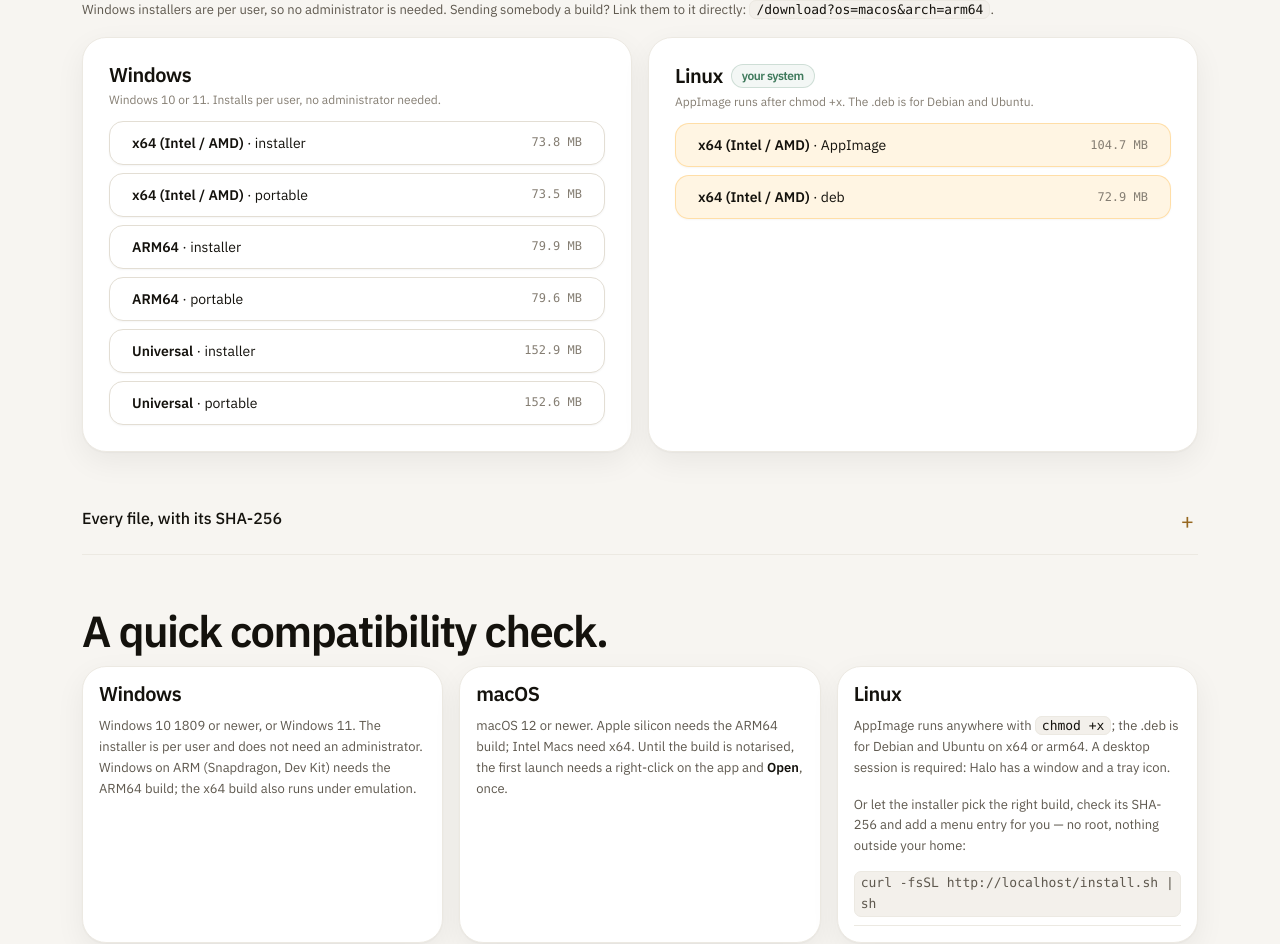
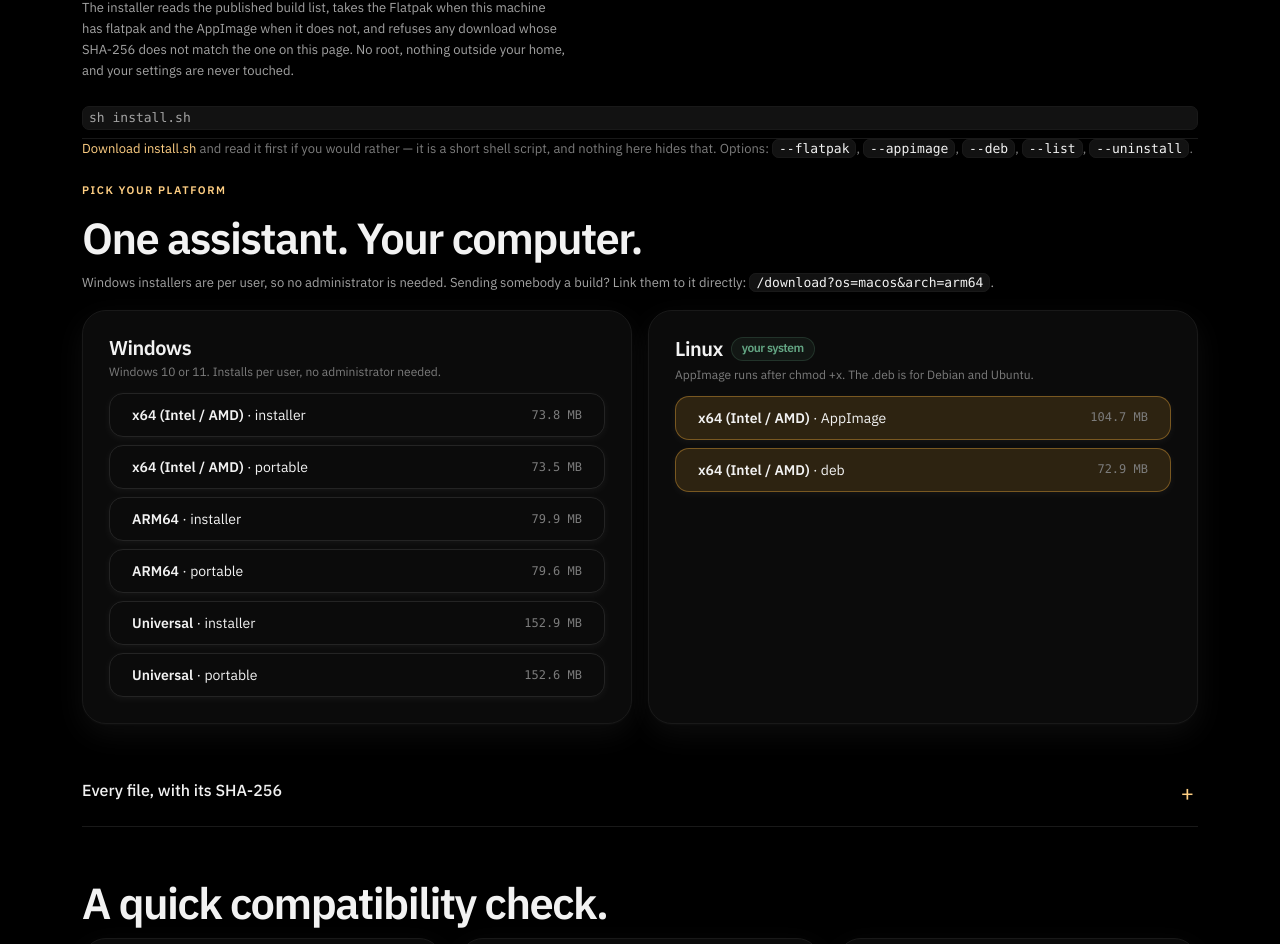
Before and after one commit to reteshmani0-droid/Halo, a website: page download.html in a window 1280 px wide. Shown: the part 755-1699 px from the top of the page. Drawn offline with Linux system fonts and the light colour scheme.

```diff
--- /dev/null
+++ b/assets/css/black.css
@@ -0,0 +1,63 @@
+/*
+ * The black theme.
+ *
+ * site.css was written for a warm paper page: white cards, a near-black pill and the mark's
+ * gold kept for small marks. This is the same design in black, loaded after it, so the step
+ * ladder is neutral and the only colour on the page is the mark's own.
+ *
+ * Tokens are overridden rather than every component: site.css already drives each surface
+ * from them, so nothing else needs to know the page changed colour. The handful of literal
+ * colours it carries outside the token block are repeated at the bottom, because those were
+ * parchment values and would otherwise stay light on a black page.
+ */
+:root {
+  --bg: #000000;
+  --panel: #0b0b0b;
+  --panel-2: #121212;
+  --raise: #1c1c1c;
+  --line: #242424;
+  --line-soft: #191919;
+  --line-strong: #3a3a3a;
+  --hair: #ffffff0d;
+
+  --ink: #f2f2f2;
+  --muted: #a3a3a3;
+  --dim: #7c7c7c;
+
+  /* The readable weight of the accent moves up on black, not down. */
+  --accent-ink: color-mix(in srgb, var(--accent) 64%, #ffffff);
+
+  /* The one action: paper on black, the inverse of the old near-black pill. */
+  --action: #f4f1ea;
+  --action-hover: #ffffff;
+  --on-action: #0a0a0a;
+
+  --ok: #63a583;
+  --warn: #d6bd6a;
+  --danger: #c0706f;
+  --danger-ink: #d79999;
+  --danger-line: #4d3032;
+
+  /* Lift on black is a white glow: a black shadow is invisible there and the card stops
+     reading as raised. */
+  --shadow-soft: 0 1px 2px #ffffff08, 0 10px 30px #ffffff0d;
+  --shadow-lift: 0 2px 4px #ffffff0b, 0 24px 60px #ffffff17;
+}
+
+body { color-scheme: dark; }
+
+header.site { background: #000000d9; }
+.btn { box-shadow: 0 1px 2px #ffffff08; }
+.btn.primary { box-shadow: 0 1px 2px #ffffff1a, 0 8px 24px #ffffff17; }
+.btn.danger:hover { background: #c0706f1a; }
+input[type="text"], input[type="email"], input[type="password"], input[type="search"], select, textarea { box-shadow: inset 0 1px 2px #ffffff08; }
+.switch input::after { box-shadow: 0 1px 3px #ffffff14; }
+.switch input:checked { background: var(--accent); }
+.pill.ok { border-color: #63a58333; background: #63a58314; }
+.pill.bad { background: #c0706f14; }
+.pill.warn { border-color: #d6bd6a33; background: #d6bd6a14; }
+.ownership-art, .auth-story { background: linear-gradient(160deg, #101010 0%, var(--panel-2) 55%, #1a1a1a 100%); }
+.orbit-label, .preview-composer, .dl .os .arch .btn { box-shadow: 0 2px 8px #ffffff0d; }
+.footer-wordmark { color: #141414; }
+#setup { border-color: #d6bd6a40; background: #d6bd6a14; }
+#setup code { background: #ffffff08; }
--- a/assets/js/config.js
+++ b/assets/js/config.js
@@ -17,7 +17,7 @@
 window.HALO_CONFIG = {
   // Supabase project — Dashboard → Settings → API Keys (the Project URL is on that page, and in
   // the project's Connect dialog). Paste the publishable key, `sb_publishable_…`, or on an older
-  // project the legacy `anon` `public` JWT. Never the secret key: see web/README.md, step 2.
+  // project the legacy `anon` public JWT. Never the secret key: see web/README.md, step 2.
   supabase: {
     url: '',
     anonKey: '',
@@ -40,3 +40,26 @@
   version: '1.0.0',
   repoUrl: '',
 };
+
+/*
+ * The theme.
+ *
+ * The site is black now, and this file is a blocking script in the <head> of every page that
+ * has one, so the stylesheet is requested while the parser is still in the head — before the
+ * body exists and before the first paint. That is the whole reason the theme is loaded from
+ * here instead of from eight separate <link> tags, and the background is set on the document
+ * element as well, so even a slow stylesheet cannot open the page on a white flash.
+ *
+ * privacy.html and 404.html load no scripts, so they carry the same <link> in their own head.
+ */
+(function () {
+  if (typeof document === 'undefined' || document.getElementById('halo-theme')) return;
+  document.documentElement.style.background = '#000';
+  const link = document.createElement('link');
+  link.id = 'halo-theme';
+  link.rel = 'stylesheet';
+  link.href = '/assets/css/black.css';
+  document.head.appendChild(link);
+  const meta = document.querySelector('meta[name="theme-color"]');
+  if (meta) meta.setAttribute('content', '#000000');
+})();
--- a/download.html
+++ b/download.html
@@ -4,14 +4,14 @@
   <meta charset="utf-8" />
   <meta name="viewport" content="width=device-width, initial-scale=1" />
   <title>Download Halo for Windows, macOS and Linux (ARM64 and x64)</title>
-  <meta name="description" content="Download Halo for Windows, macOS or Linux. ARM64 builds for Apple silicon and Windows on ARM, x64 builds for Intel and AMD. Sizes and SHA-256 checksums for every file." />
+  <meta name="description" content="Download Halo for Windows, macOS or Linux, or install it with one command on Linux. ARM64 builds for Apple silicon and Windows on ARM, x64 for Intel and AMD, Flatpak, AppImage and deb." />
   <link rel="canonical" href="https://halo.example/download" />
-  <meta name="theme-color" content="#f7f5f1" />
+  <meta name="theme-color" content="#000000" />
   <link rel="icon" href="/favicon.ico" sizes="any" />
   <link rel="manifest" href="/site.webmanifest" />
   <meta property="og:type" content="website" />
   <meta property="og:title" content="Download Halo" />
-  <meta property="og:description" content="Windows, macOS and Linux, ARM64 and x64, with checksums." />
+  <meta property="og:description" content="Windows, macOS and Linux — Flatpak, AppImage or deb — with checksums." />
   <meta property="og:image" content="/assets/img/icon.png" />
   <link rel="stylesheet" href="/assets/css/site.css" />
   <script src="/assets/js/config.js"></script>
@@ -39,8 +39,6 @@
       <p class="lead">Your next pair of hands is a download away. Find the build for your computer, bring your model, and make yourself at home.</p>
     </div>
 
-    <!-- One click: the build for this machine, chosen from the published list rather than
-         guessed, and named from the file it is about to hand over. -->
     <div class="download-feature">
     <div id="one" class="one-box"><span class="dim small">Finding the right build…</span></div>
     <p class="dim small" id="dlStamp"></p>
@@ -50,6 +48,24 @@
       <a class="small" href="/start">Get started: download, install, sign in <span aria-hidden="true">↗</span></a>
     </div>
     </div>
+
+    <section class="oneclick" id="oneClick" style="margin-top:32px">
+      <span class="eyebrow">ON LINUX, ONE COMMAND</span>
+      <h2 style="margin-top:10px">Install Halo in one line.</h2>
+      <p class="small muted" style="max-width:62ch">
+        The installer reads the published build list, takes the Flatpak when this machine has
+        flatpak and the AppImage when it does not, and refuses any download whose SHA-256 does
+        not match the one on this page. No root, nothing outside your home, and your settings
+        are never touched.
+      </p>
+      <div class="copy-row"><code id="linuxCmd">sh install.sh</code></div>
+      <p class="small dim">
+        <a href="/install.sh" download>Download install.sh</a> and read it first if you would
+        rather — it is a short shell script, and nothing here hides that. Options:
+        <code>--flatpak</code>, <code>--appimage</code>, <code>--deb</code>,
+        <code>--list</code>, <code>--uninstall</code>.
+      </p>
+    </section>
 
     <span class="eyebrow">PICK YOUR PLATFORM</span>
     <h2 style="margin-top:12px" id="all">One assistant. Your computer.</h2>
@@ -76,7 +92,7 @@
       </div>
       <p class="small dim" style="margin-top:12px">
         Check a download with <code>certutil -hashfile Halo.exe SHA256</code> on Windows or
-        <code>shasum -a 256 Halo.dmg</code> on macOS.
+        <code>shasum -a 256 Halo.dmg</code> on macOS. On Linux the installer already does it.
       </p>
     </details>
 
@@ -97,17 +113,14 @@
         </div>
         <div class="card tight">
           <h3>Linux</h3>
-          <p class="small">AppImage runs anywhere with <code>chmod +x</code>; the .deb is for
-          Debian and Ubuntu on x64 or arm64. A desktop session is required: Halo has a window
-          and a tray icon.</p>
-          <!-- Shown only when a Linux build is actually published, and filled in by
-               page-download.js with this deploy's own address: a command that downloads
-               nothing is worse than no command. -->
-          <div id="linuxInstall" class="hidden" style="margin-top:12px">
-            <p class="small" style="margin:0 0 6px">Or let the installer pick the right build,
-            check its SHA-256 and add a menu entry for you — no root, nothing outside your home:</p>
-            <div class="copy-row"><code id="linuxCmd">curl -fsSL /install.sh | sh</code></div>
-          </div>
+          <p class="small">Three packages, one assistant. The <strong>Flatpak</strong> carries its
+          own runtime, so it installs the same way on every distribution. The
+          <strong>AppImage</strong> runs anywhere with <code>chmod +x</code>. The <strong>.deb</strong>
+          is for Debian and Ubuntu on x64 or arm64 and is the only one that needs root.</p>
+          <p class="small" style="margin:12px 0 0">
+            One command at the top of this page installs the right one of those; the script is
+            <a href="/install.sh" download>install.sh</a>.
+          </p>
         </div>
         <div class="card tight">
           <h3>All systems</h3>
```
Also changed, not shown: 404.html (+2 -1 lines), privacy.html (+2 -1 lines), 1 other file.
